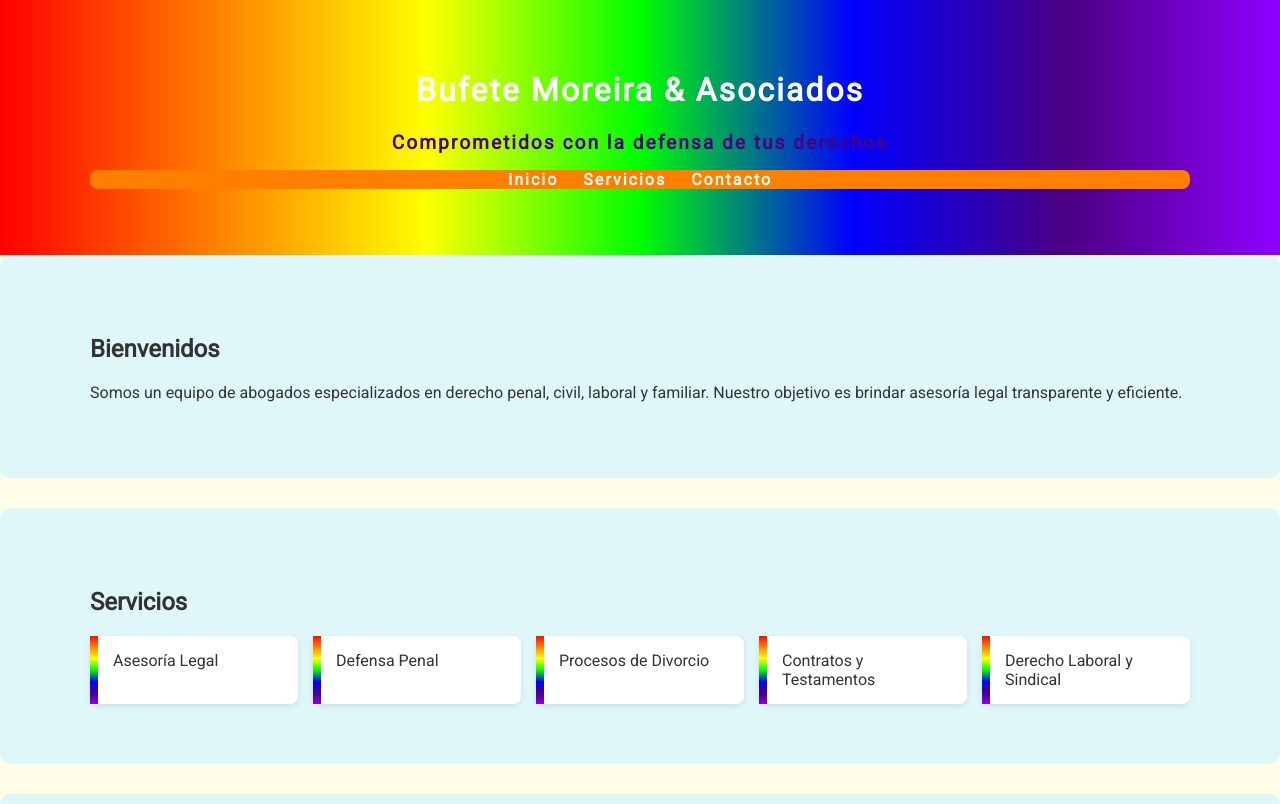
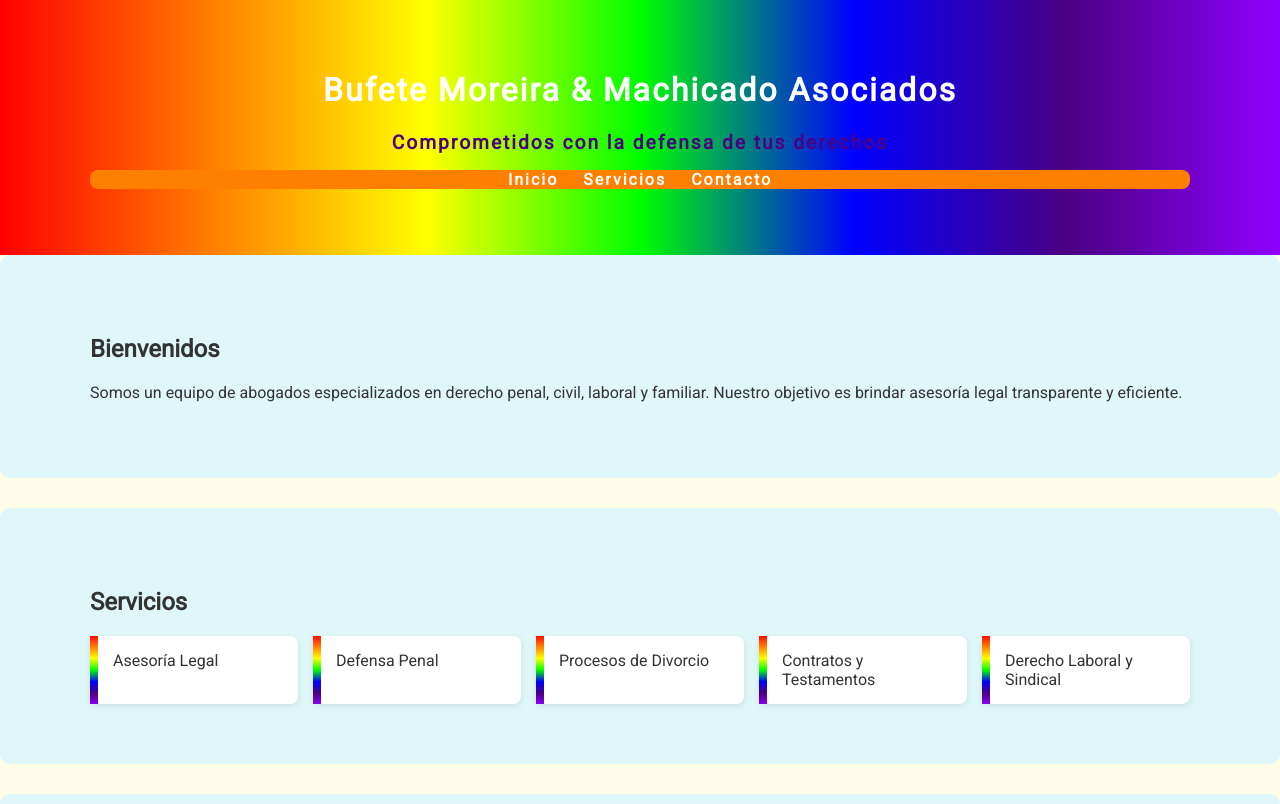
Before and after one commit to RONYLAND2025/bufete-RMG-12-06, a plain HTML site: page index.html in a window 1280 px wide. Shown: the top 804 px of the page. Drawn offline with Linux system fonts and the light colour scheme.

Commit message:
CUARTO COMMIT con Carito

```diff
--- a/index.html
+++ b/index.html
@@ -10,7 +10,7 @@
 <body>
   <header class="header">
     <div class="container">
-      <h1>Bufete Moreira & Asociados</h1>
+      <h1>Bufete Moreira & Machicado Asociados</h1>
       <p class="slogan">Comprometidos con la defensa de tus derechos</p>
       <nav>
         <ul class="navegacion">
```
